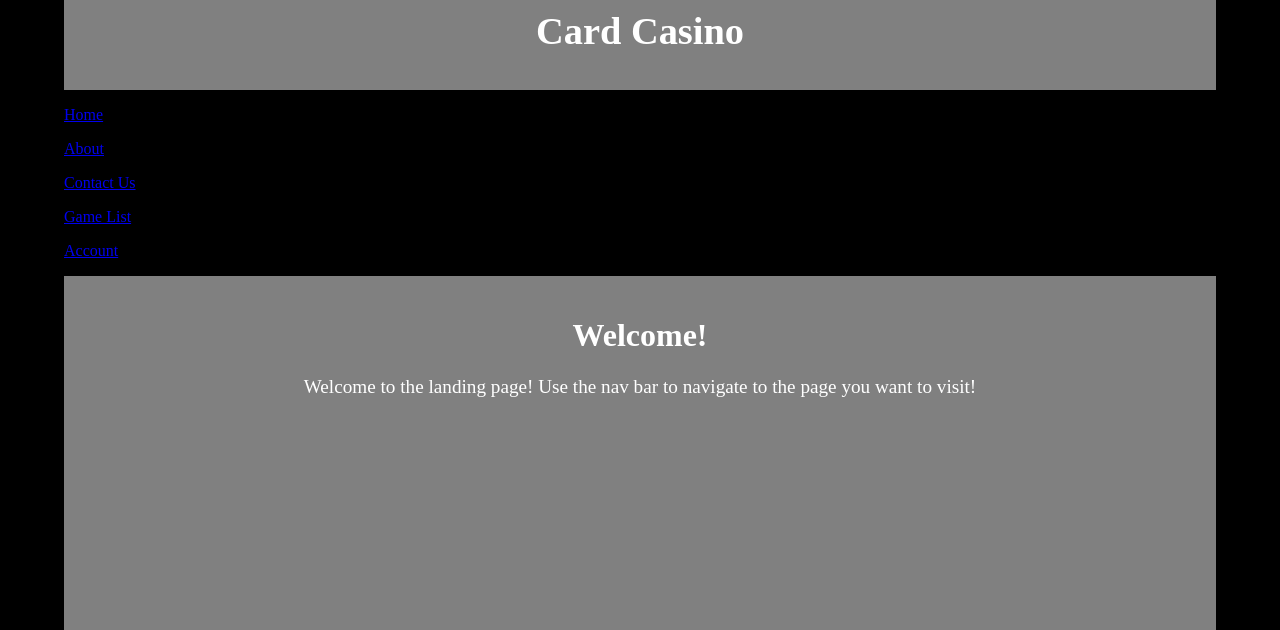
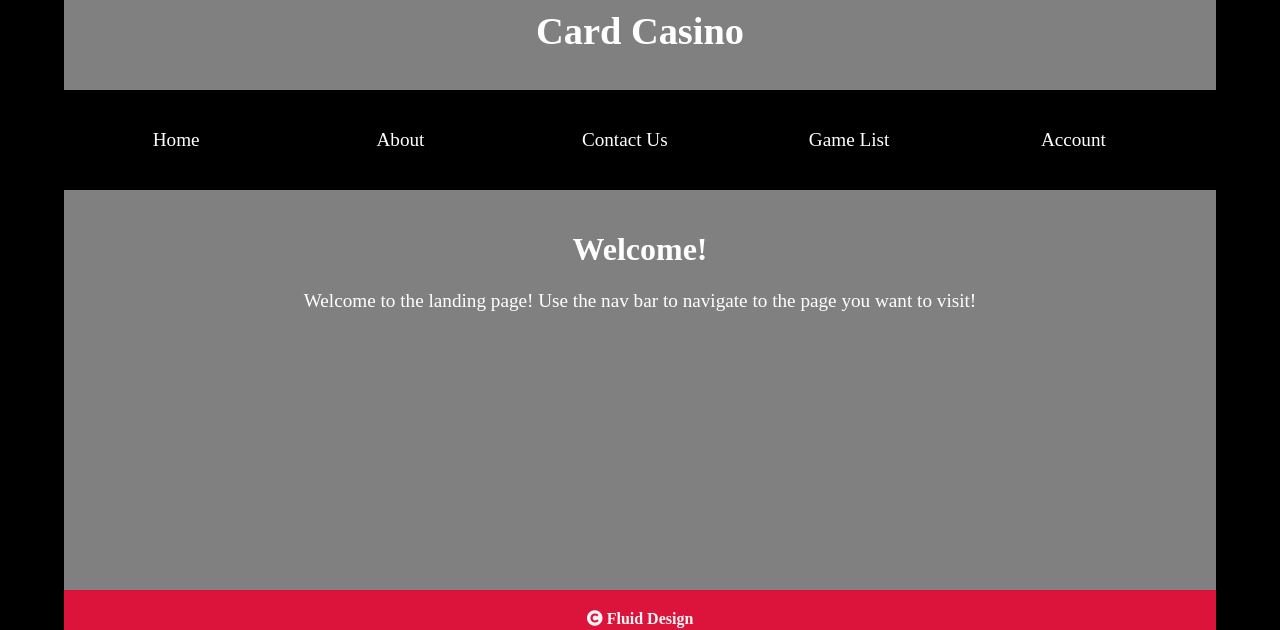
Before and after one commit to Jc494/jc494.github.io, a plain HTML site: page index.html in a window 1280 px wide. Shown: the part 172-802 px from the top of the page. Drawn offline with Linux system fonts and the light colour scheme.

Commit message:
CSS error fix based on W3 Validation

```diff
--- a/style.css
+++ b/style.css
@@ -26,7 +26,7 @@ i
     min-height: 100px;
 }
 
-#navButton
+.navButton
 {
     width:16%;
     height:10%;
@@ -38,7 +38,7 @@ i
 
 }
 
-#navButton:hover
+.navButton:hover
 {
     background-color:white;
     border:3px solid red;
@@ -64,7 +64,6 @@ i
     width:23%;
     min-height: 350px;
     height:80%;
-    inline-size: block;
     float:left;
     margin:1%;
 }
@@ -214,7 +213,7 @@ body
     display:inline-block;
 }
 
-#gameHolder img#hoverImg:hover
+#gameHolder img.hoverImg:hover
 {
    opacity: 0.8;
    border: 2px solid white;
@@ -280,7 +279,7 @@ input.error, textarea.error {
     }
 
 
-    #gameHolder img#hoverImg
+    #gameHolder img.hoverImg
     {
         opacity: 0;
         position:absolute;
@@ -317,7 +316,7 @@ input.error, textarea.error {
 
 @media only screen and (min-width:769px)
 {
-    #gameHolder img#hoverImg
+    #gameHolder img.hoverImg
     {
         opacity: 0;
         margin-left: -18.5%;
```
